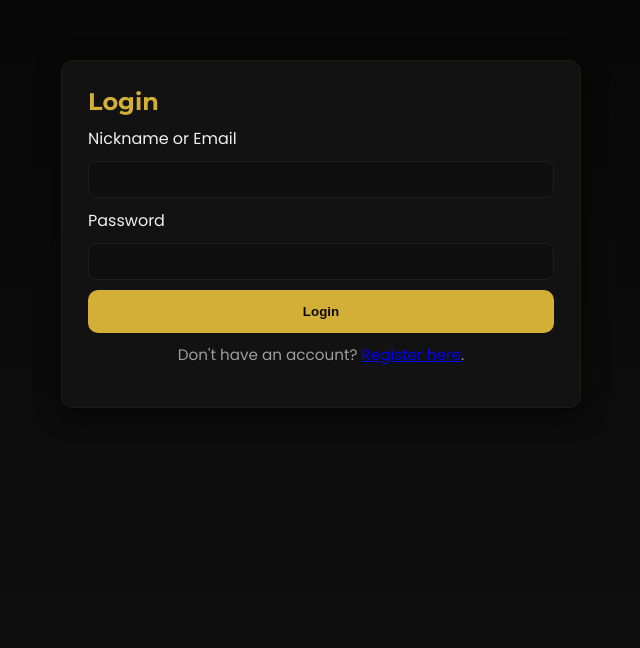
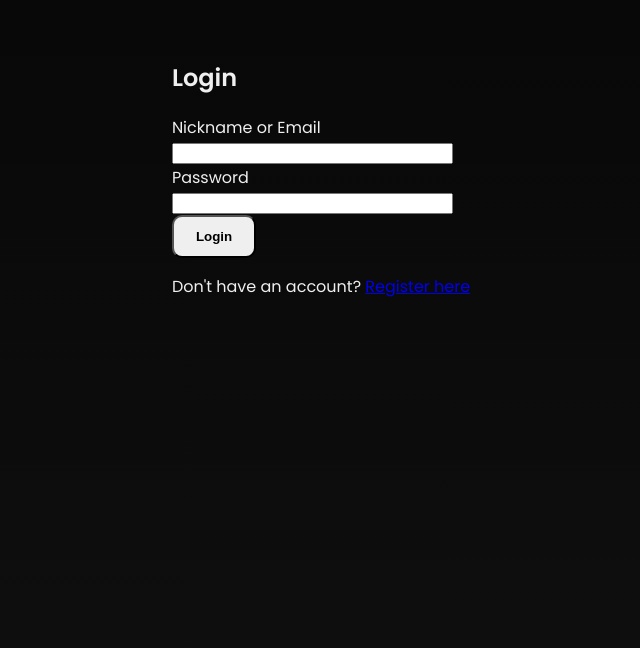
Before and after one commit to Damolaxo/rain-chat.github.io, a Flask app: page /login in a window 1280 px wide. Shown: the part 77-725 px from the top of the page, without its empty margins (319-959 px from the left). Run offline with Flask 3, Linux system fonts and the light colour scheme; some libraries are stand-ins or nearby versions.

Commit message:
Update login.html

```diff
--- a/templates/login.html
+++ b/templates/login.html
@@ -1,22 +1,21 @@
 {% extends "base.html" %}
-{% block title %}Login — RAIN Chat{% endblock %}
-
 {% block content %}
-<div class="form-center-card">
-  <h2 class="form-title">Login</h2>
-
-  <form method="POST" action="{{ url_for('login') }}" class="form-stack">
-    {{ form.hidden_tag() }}
-
-    <label>{{ form.username.label }}</label>
-    {{ form.username(class="input") }}
-
-    <label>{{ form.password.label }}</label>
-    {{ form.password(class="input") }}
-
-    {{ form.submit(class="btn btn-gold full-width") }}
-  </form>
-
-  <p class="muted">Don't have an account? <a href="{{ url_for('register') }}">Register here</a>.</p>
+<div class="form-container">
+    <h2>Login</h2>
+    <form method="POST">
+        {{ form.hidden_tag() }}
+        <div>
+            {{ form.username.label }} <br>
+            {{ form.username(size=32) }}
+        </div>
+        <div>
+            {{ form.password.label }} <br>
+            {{ form.password(size=32) }}
+        </div>
+        <div>
+            {{ form.submit(class="btn") }}
+        </div>
+    </form>
+    <p>Don't have an account? <a href="{{ url_for('register') }}">Register here</a></p>
 </div>
 {% endblock %}
```
